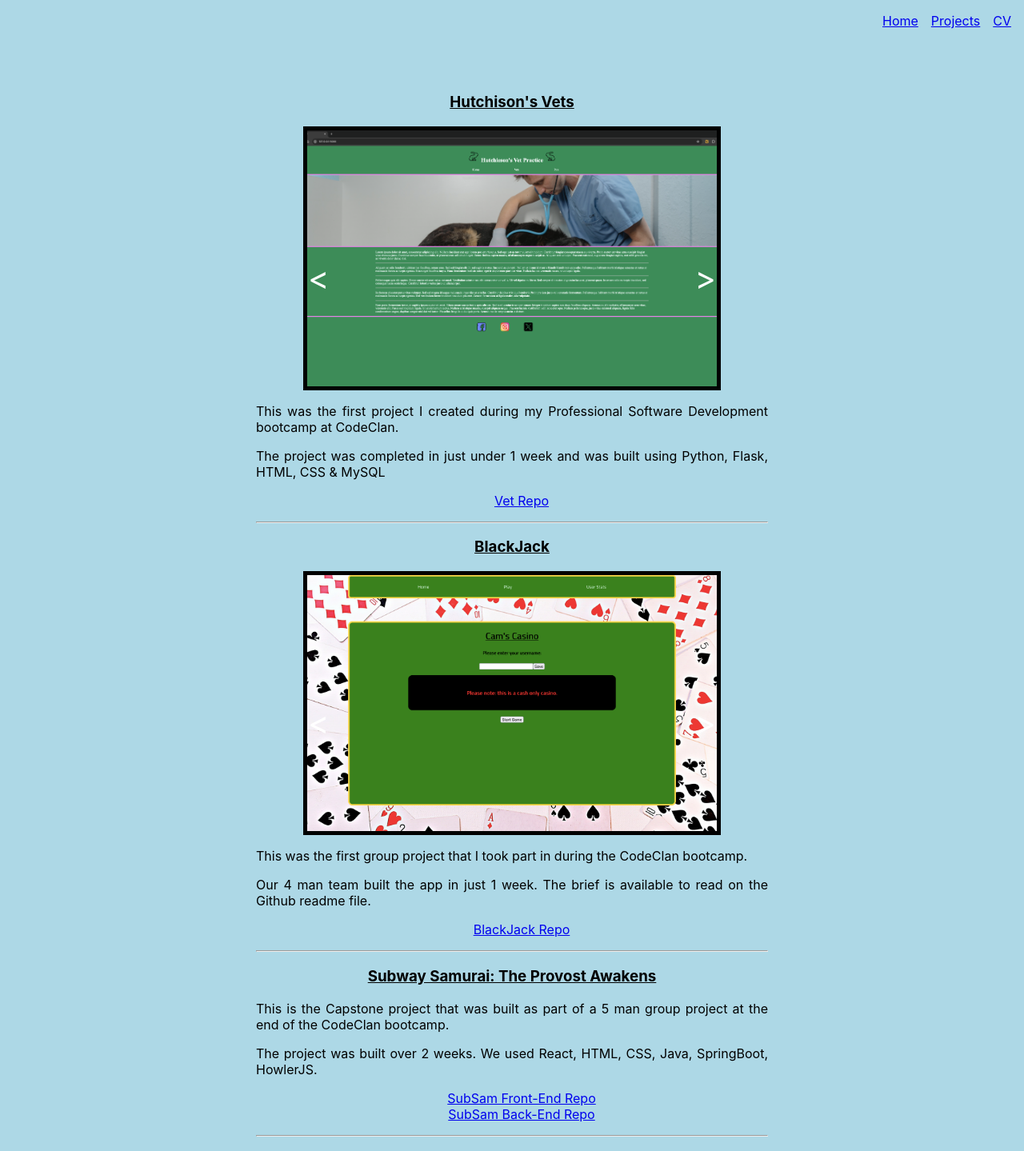
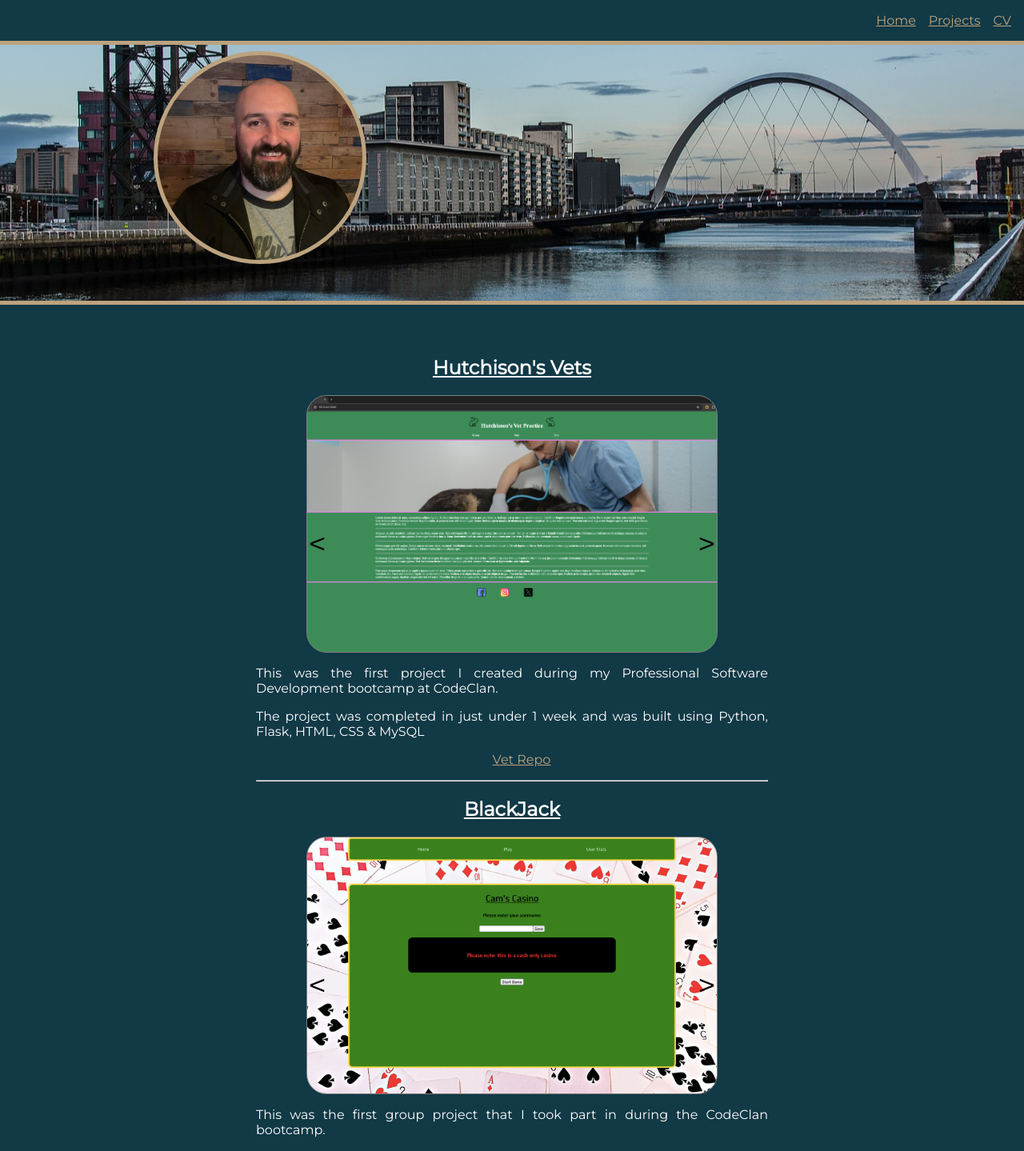
Before and after one commit to Dannycarey23/portfolio, a React (Create React App) app: page /projects in a window 1280 px wide. Shown: the top 1439 px of the page at 80% size. Built offline with nearby package versions, Linux system fonts and the light colour scheme.

Commit message:
changed color scheme and added custom font.  added banner and moved profile picture

```diff
--- a/public/index.html
+++ b/public/index.html
@@ -9,6 +9,9 @@
       name="description"
       content="Web site created using create-react-app"
     />
+<link rel="preconnect" href="https://fonts.googleapis.com">
+<link rel="preconnect" href="https://fonts.gstatic.com" crossorigin>
+<link href="https://fonts.googleapis.com/css2?family=Montserrat&display=swap" rel="stylesheet">
     <link rel="apple-touch-icon" href="%PUBLIC_URL%/logo192.png" />
     <!--
       manifest.json provides metadata used when your web app is installed on a
--- a/src/App.css
+++ b/src/App.css
@@ -1,3 +1,13 @@
 body{
-    background-color: lightblue;
+    background-color: #113946;
+    color: white;
+    font-family: 'Montserrat', sans-serif;
 }
+
+body a{
+    color: #bca37f;
+}
+
+body a:hover{
+    color: white;
+}
--- /dev/null
+++ b/src/components/Banner.js
@@ -0,0 +1,12 @@
+import './banner.css';
+
+const Banner = () => {
+
+    return (
+        <div id="hero">
+            <div className='profilePic'></div>
+        </div>
+    )
+};
+
+export default Banner;
--- a/src/components/Home.css
+++ b/src/components/Home.css
@@ -9,11 +9,11 @@
     width: 5vw;
 }
 
-.profilePic{
+/* .profilePic{
     height: 10vw;
     width: 10vw;
     background-image: url('/public/assets/Me.jpg');
     background-size: cover;
     background-position: center;
     border-radius: 50%;
-}
+} */
--- a/src/components/Home.js
+++ b/src/components/Home.js
@@ -3,15 +3,20 @@ import './Home.css';
 const Home = () => {
 
     return (
+
         <div className="homeDiv">
-            <div className='profilePic'></div>
+
+            {/* <div className='profilePic'></div> */}
+
 
             <h1> Hello! </h1>
 
             <p>
                 I'm Danny. A Glasgow based junior software developer with a HND in Web Development. I recently completed
-                CodeClan's 16 week Professional Software Development bootcamp.
+                CodeClan's 16 week Professional Software Development bootcamp and am actively seeking my first job in the industry.
             </p>
+
+            <hr></hr>
 
             <p>The tools and technologies I have recently been learning:
                 <ul>
@@ -30,13 +35,17 @@ const Home = () => {
                 </ul>
             </p>
 
+            <hr></hr>
+
             <p>
                 I also have a wealth of experience working in the financial services, construction and oil & gas industries. You can access my
                 CV from the link at the top of the page.
             </p>
 
+            <hr></hr>
+
             <p>
-                In my spare time I like to play video games or read books. A huge fantasy nerd, I recently completed Lord of the Rings.
+                In my spare time I like to play video games or read books. I'm huge fantasy & sci-fi fan, I recently completed Lord of the Rings.
             </p>
 
         </div>
--- a/src/components/Projects.css
+++ b/src/components/Projects.css
@@ -28,8 +28,6 @@
     text-align: center;
 }
 
-
-
 .carousel{
     height: 100%;
     width: 100%;
--- a/src/components/Projects.js
+++ b/src/components/Projects.js
@@ -29,7 +29,7 @@ const Projects = () => {
             <div className="project">
 
                 <div className='projectTop'>
-                    <h3><u><strong>Hutchison's Vets</strong></u></h3>
+                    <h2><u><strong>Hutchison's Vets</strong></u></h2>
                 </div>
 
                 <div className='carousel'>
@@ -41,7 +41,7 @@ const Projects = () => {
                     <p>The project was completed in just under 1 week and was built using Python, Flask, HTML, CSS & MySQL</p>
                     <ul>
                         <li>
-                            <a href="https://github.com/Dannycarey23/vet_project">Vet Repo</a>
+                            <a href="https://github.com/Dannycarey23/vet_project" className='repoLink'>Vet Repo</a>
                         </li>
                     </ul>
                 </div>
@@ -55,7 +55,7 @@ const Projects = () => {
             <div className="project">
 
                 <div className='projectTop'>
-                    <h3><u><strong>BlackJack</strong></u></h3>
+                    <h2><u><strong>BlackJack</strong></u></h2>
                 </div>
 
                 <div className='carousel'>
@@ -67,7 +67,7 @@ const Projects = () => {
                     <p>Our 4 man team built the app in just 1 week. The brief is available to read on the Github readme file.</p>
                     <ul>
                         <li>
-                            <a href="https://github.com/Dannycarey23/blackjack2">BlackJack Repo</a>
+                            <a href="https://github.com/Dannycarey23/blackjack2" className='repoLink'>BlackJack Repo</a>
                         </li>
                     </ul>
                 </div>
@@ -91,8 +91,8 @@ const Projects = () => {
                     <p>This is the Capstone project that was built as part of a 5 man group project at the end of the CodeClan bootcamp.</p>
                     <p>The project was built over 2 weeks. We used React, HTML, CSS, Java, SpringBoot, HowlerJS. </p>
                     <ul>
-                        <li><a href="https://github.com/Dannycarey23/SubwaySamurai_frontend">SubSam Front-End Repo</a></li>
-                        <li><a href="https://github.com/Dannycarey23/SubwaySamurai_backend">SubSam Back-End Repo</a></li>
+                        <li><a href="https://github.com/Dannycarey23/SubwaySamurai_frontend" className='repoLink'>SubSam Front-End Repo</a></li>
+                        <li><a href="https://github.com/Dannycarey23/SubwaySamurai_backend" className='repoLink'>SubSam Back-End Repo</a></li>
                     </ul>
                 </div>
             </div>
@@ -111,17 +111,17 @@ const Projects = () => {
                 </div> */}
 
                 <div className='projectBottom'>
-                    <p>While doing initial research for the capstone project, I discovered Phaser3, a javascript game engine and took some time to complete a tutorial explaining how to build the google chrome dino browser game </p>
+                    <p>While doing initial research for the capstone project, I discovered <a href="https://phaser.io/">Phaser</a>, a javascript game engine and took some time to complete a tutorial explaining how to build the google chrome dino browser game </p>
                     <p>The link to the original tutorial can be found in the repo's readme. </p>
                     <ul>
                         <li>
-                            <a href="https://github.com/Dannycarey23/dinoChrome">Dino Chrome Repo</a>
+                            <a href="https://github.com/Dannycarey23/dinoChrome" className='repoLink'>Dino Chrome Repo</a>
                         </li>
                     </ul>
                 </div>
             </div>
 
-        </div>
+        </div >
     )
 }
 
--- /dev/null
+++ b/src/components/banner.css
@@ -0,0 +1,22 @@
+#hero{
+    background-image: url('/public/assets/Banner.jpg');
+    background-size: cover;
+    background-position: center;
+    width: 100%;
+    height: 40vh;;
+    border-top: thick solid #bca37f;
+    border-bottom: thick solid #bca37f
+}
+
+.profilePic{
+    position: absolute;
+    left: 15%;
+    top: 8%;
+    height: 20vw;
+    width: 20vw;
+    background-image: url('/public/assets/Me.jpg');
+    background-size: cover;
+    background-position: center;
+    border: thick solid #bca37f;
+    border-radius: 50%;
+}
--- a/src/components/carousel.css
+++ b/src/components/carousel.css
@@ -1,7 +1,7 @@
 .leftArrow{
     position: absolute;
     top: 50%;
-    color: white;
+    color: black;
     left: 1px;
     transform: translate(0, -50);
     font-size: 5vh;
@@ -12,7 +12,7 @@
 .rightArrow{
     position: absolute;
     top: 50%;
-    color: white;
+    color: black;
     right: 1px;
     transform: translate(0, -50);
     font-size: 5vh;
@@ -21,7 +21,8 @@
 }
 
 .carouselPics{
-    border: thick solid black;
+    border: thin solid gray;
+    border-radius: 25px;
     position: relative;
     height: 40vh;
     width: 40vw;
--- a/src/containers/MainContainer.js
+++ b/src/containers/MainContainer.js
@@ -1,5 +1,6 @@
 import React from 'react';
 import Navbar from '../components/Navbar';
+import Banner from '../components/Banner';
 import Home from '../components/Home';
 import Projects from '../components/Projects';
 import Footer from '../components/Footer';
@@ -10,6 +11,7 @@ const MainContainer = () => {
     return (
         <>
             <Navbar />
+            <Banner />
             <Router>
                 <Routes>
                     <Route exact path="/" element={< Home />} />
```
Also changed, not shown: public/assets/Banner.jpg (added).
